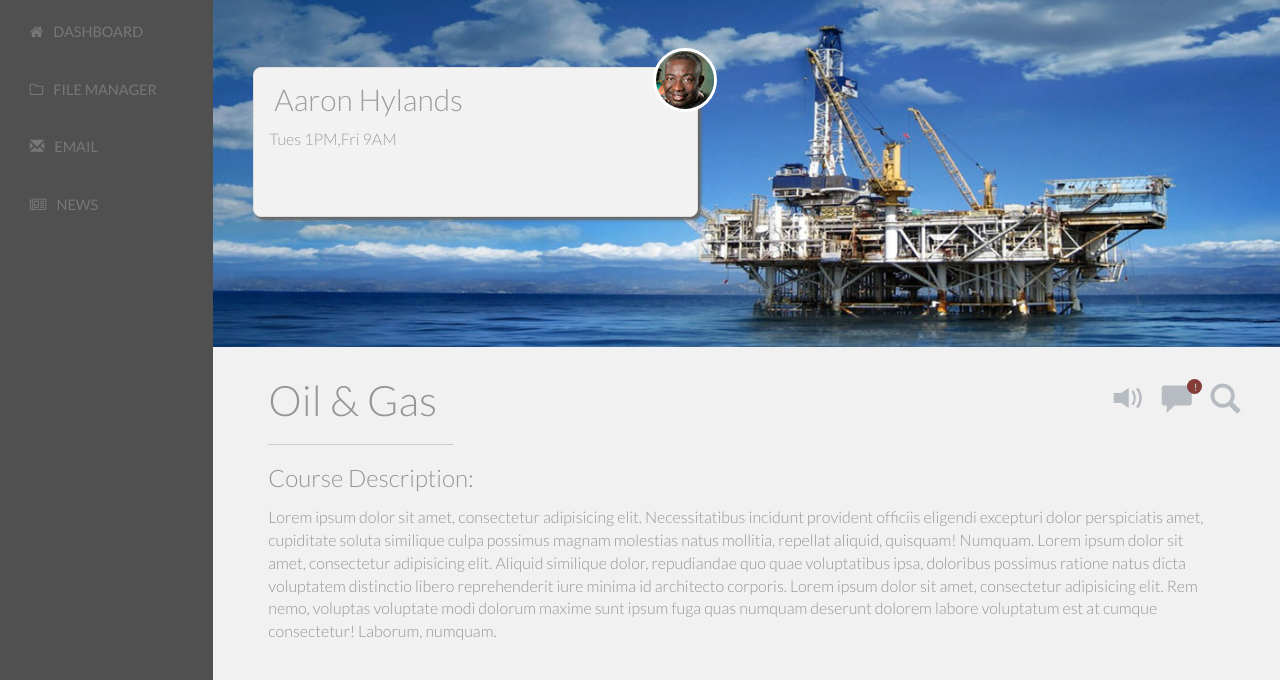
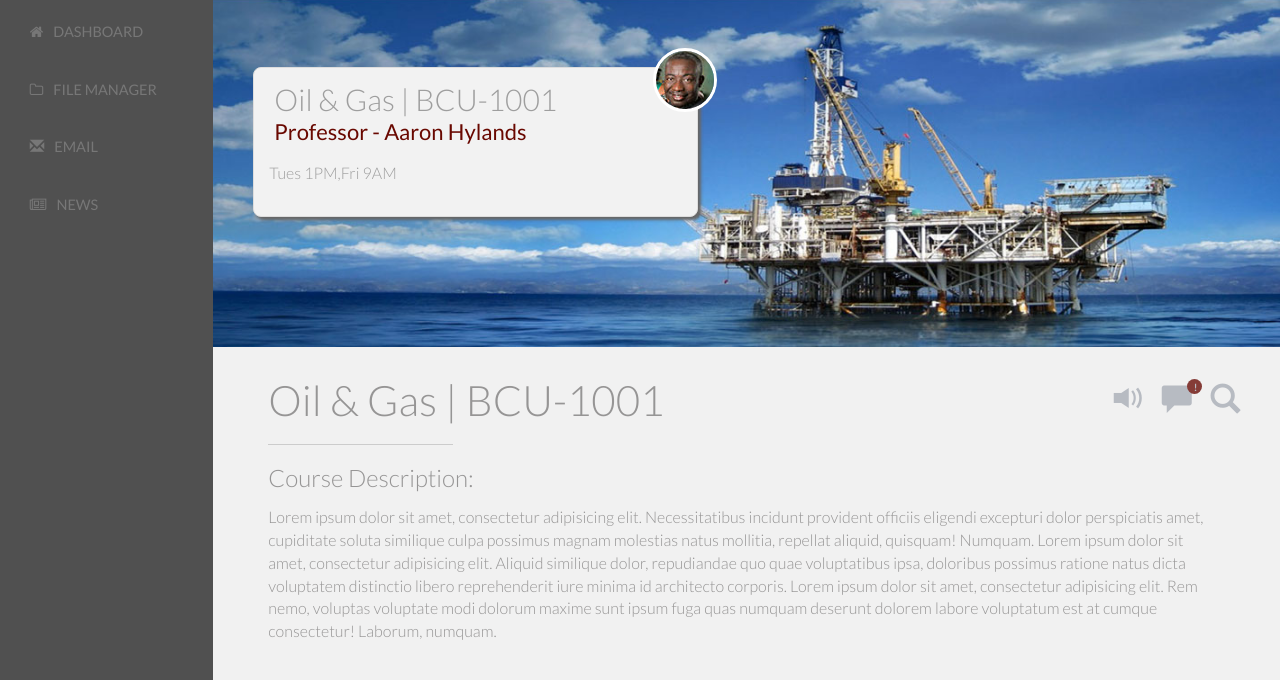
Before and after one commit to AaronHylands/A3_HW1_HylandsA, a plain HTML site: page index.html in a window 1280 px wide. Shown: the part 113-793 px from the top of the page. Drawn offline with nearby package versions, Linux system fonts and the light colour scheme.

Commit message:
content placed in correct locations directly from database file via AJAX method

```diff
--- a/index.html
+++ b/index.html
@@ -84,7 +84,7 @@
               <!-- REPLACE THIS CONTENT WITH DATA PULLED IN FROM classData.js -->
 
               <p class="text-muted"><span class="text-primary"></span></p>
-              <p></p>
+              <p class ="profNameSlot"></p>
               <!-- class times go here -->
               <ul class="list-inline"></ul>
 
--- a/js/main.js
+++ b/js/main.js
@@ -5,15 +5,17 @@
     .then(res => res.json())
     .then(data => {
         console.log(data);
-        let profNameSlot = document.querySelector(".text-primary"),
+        let profNameSlot = document.querySelector(".profNameSlot"),
             classTimeSlot = document.querySelector(".list-inline"),
             courseDescSlot = document.querySelector(".courseDescSlot"),
-            courseNameSlot = document.querySelector(".courseNameSlot");
+            courseNameSlot = document.querySelector(".courseNameSlot"),
+            courseNameSlot2 = document.querySelector(".text-primary");
 
-        profNameSlot.textContent = data.profname;
+        profNameSlot.textContent = "Professor - " + data.profname;
         classTimeSlot.textContent = data.classtime;
         courseDescSlot.textContent = data.coursedesc;
-        courseNameSlot.textContent = data.coursename;
+        courseNameSlot.textContent = data.coursename + " | " + data.coursecode;
+        courseNameSlot2.textContent = data.coursename + " | " + data.coursecode;
 
 
 
```
